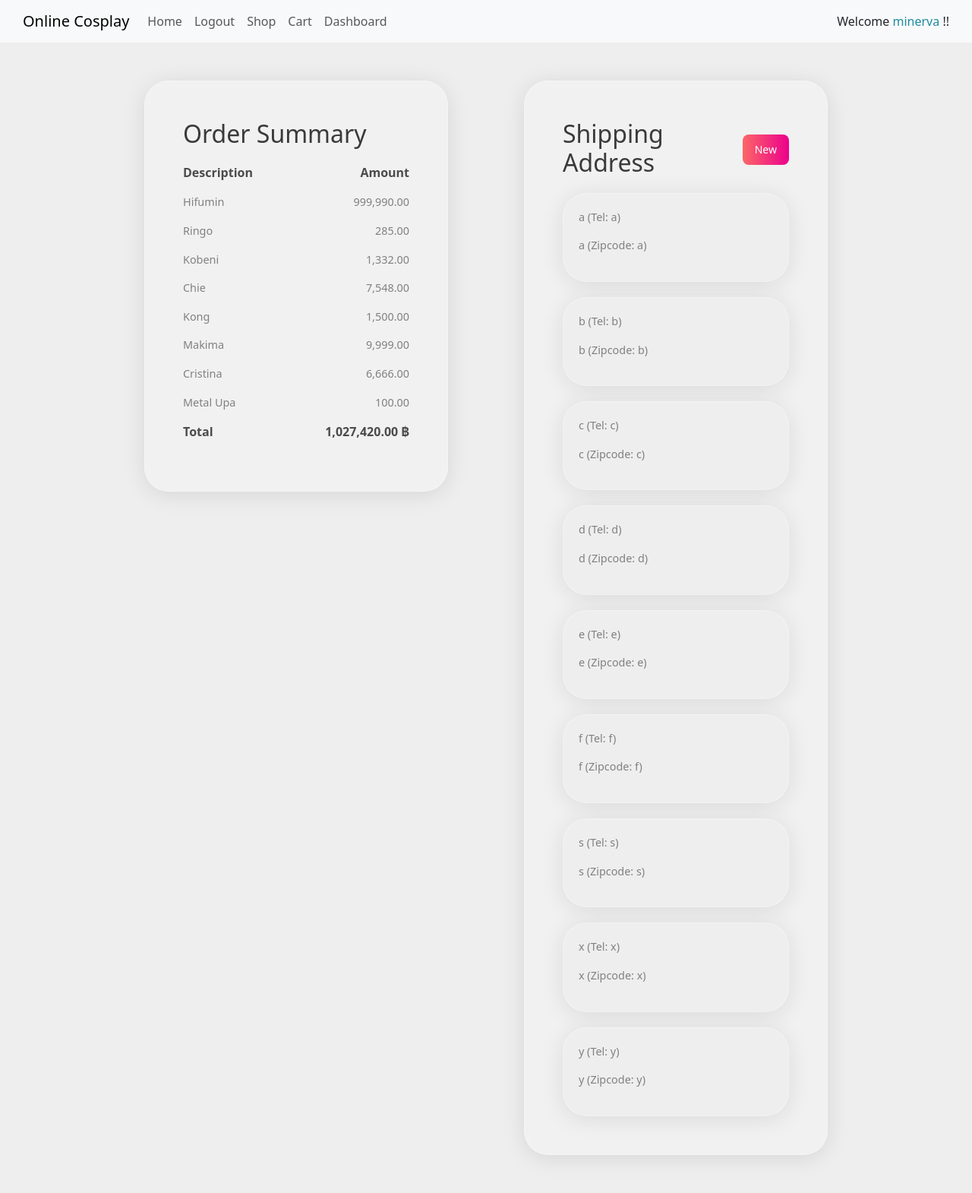
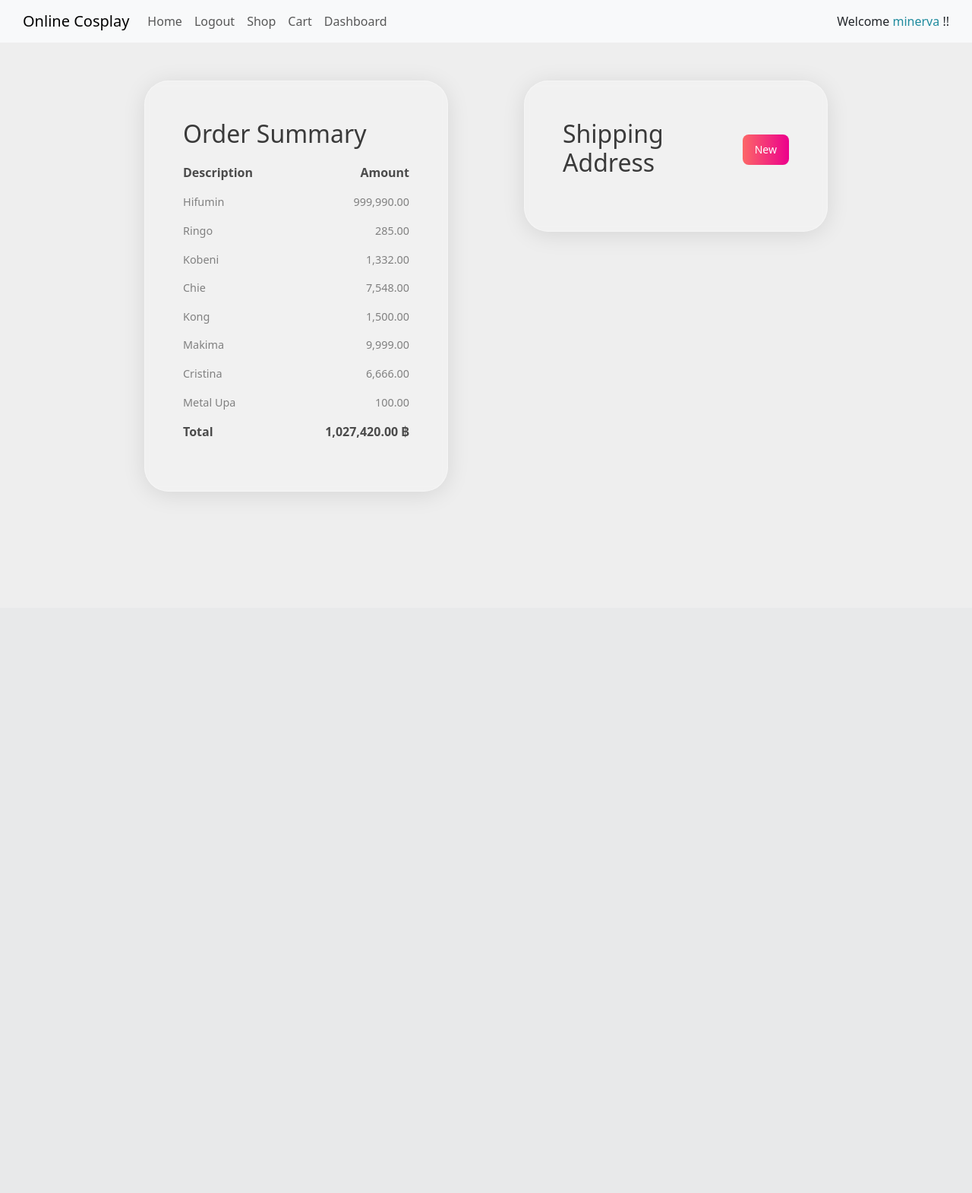
Before and after one commit to zenosaika/Online-Cosplay, a Django app: page /payment/ in a window 1280 px wide. Shown: the whole page at 76% size. After the commit the page ends 647 px from the top, so only its background shows below. Run offline with Django 4.2, Linux system fonts and the light colour scheme; a user stored in the database is signed in; data comes from the database, SQL or seed files in the repository; both versions use the stored data as it was after the commit.

Commit message:
Show only user's main address in payment page.

```diff
--- a/Online_Cosplay/Shop/models.py
+++ b/Online_Cosplay/Shop/models.py
@@ -40,6 +40,7 @@ class Address(models.Model):
     phone = models.CharField(max_length=10)
     address = models.TextField()
     zipcode = models.CharField(max_length=5)
+    selected = models.BooleanField(default=False)
 
     def __str__(self):
         return f'{self.user} ({self.address[:5]})'
--- a/Online_Cosplay/Shop/templates/Shop/payment.html
+++ b/Online_Cosplay/Shop/templates/Shop/payment.html
@@ -38,7 +38,7 @@
     background-color: #eee;
     padding : 20px;
     border-radius: 2rem;
-    box-shadow: 0 4px 30px rgba(0, 0, 0, 0.1);
+    box-shadow: 0 4px 30px rgba(5, 238, 36, 0.1);
     backdrop-filter: blur(5px);
     -webkit-backdrop-filter: blur(5px);
     border: 1px solid rgba(255, 255, 255, 0.3);
@@ -152,7 +152,6 @@
 
 </style>
 
-
 <div class="flex-container">
 
 <div class="conclusion-box">
@@ -191,11 +190,26 @@
       </form>
     </div>
 
-    <div class="flex-conclusion" style="flex-direction: column; row-gap: 20px;">
+    <!-- <div class="flex-conclusion" style="flex-direction: column; row-gap: 20px;">
       {% for address in addresses %}
       <div class="address-box">
-        <p style="color: grey; font-size: 0.9em;">{{ address.name }} (Tel: {{ address.phone }})</p>
-        <p style="color: grey; font-size: 0.9em;">{{ address.address }} (Zipcode: {{ address.zipcode }})</p>
+        <p style="color: grey; font-size: 0.9em;">
+          {{ address.name }}<br>
+          Tel : {{ address.phone }}<br>
+          {{ address.address }} {{ address.zipcode }}
+        </p>
+      </div>
+      {% endfor %}
+    </div> -->
+
+    <div class="flex-conclusion" style="flex-direction: column; row-gap: 20px;">
+      {% for address in selected_address %}
+      <div class="address-box">
+        <p style="color: grey; font-size: 0.9em;">
+          {{ address.name }}<br>
+          Tel : {{ address.phone }}<br>
+          {{ address.address }} {{ address.zipcode }}
+        </p>
       </div>
       {% endfor %}
     </div>
--- a/Online_Cosplay/Shop/views.py
+++ b/Online_Cosplay/Shop/views.py
@@ -85,7 +85,8 @@ def payment(request):
             conclusion.append({'name':order.item.name, 'price':f'{order.total_price:,.2f}'})
         total = f'{sum([order.total_price for order in user_orders]):,.2f}'
         user_addresses = ShippingInformation.objects.get(user=request.user).address.all()
-        return render(request, 'Shop/payment.html', {'conclusion':conclusion, 'total':total, 'addresses':user_addresses})
+        selected_address = user_addresses.filter(selected=True)
+        return render(request, 'Shop/payment.html', {'conclusion':conclusion, 'total':total, 'addresses':user_addresses, 'selected_address':selected_address})
     except:
         return redirect('/cart')
 
@@ -96,10 +97,15 @@ def add_address(request):
         if address.is_valid():
             address = address.save(commit=False)
             address.user = request.user
+            address.selected = True
             address.save()
 
             shipping_info = ShippingInformation.objects.filter(user=request.user)
             if shipping_info:
+                selected_address = shipping_info[0].address.filter(selected=True)
+                for addr in selected_address:
+                    addr.selected = False
+                    addr.save()
                 shipping_info[0].address.add(address)
                 shipping_info[0].save()
             else:
```
Also changed, not shown: Online_Cosplay/Shop/migrations/0006_address_selected.py (added), Online_Cosplay/db.sqlite3, 1 other file.
